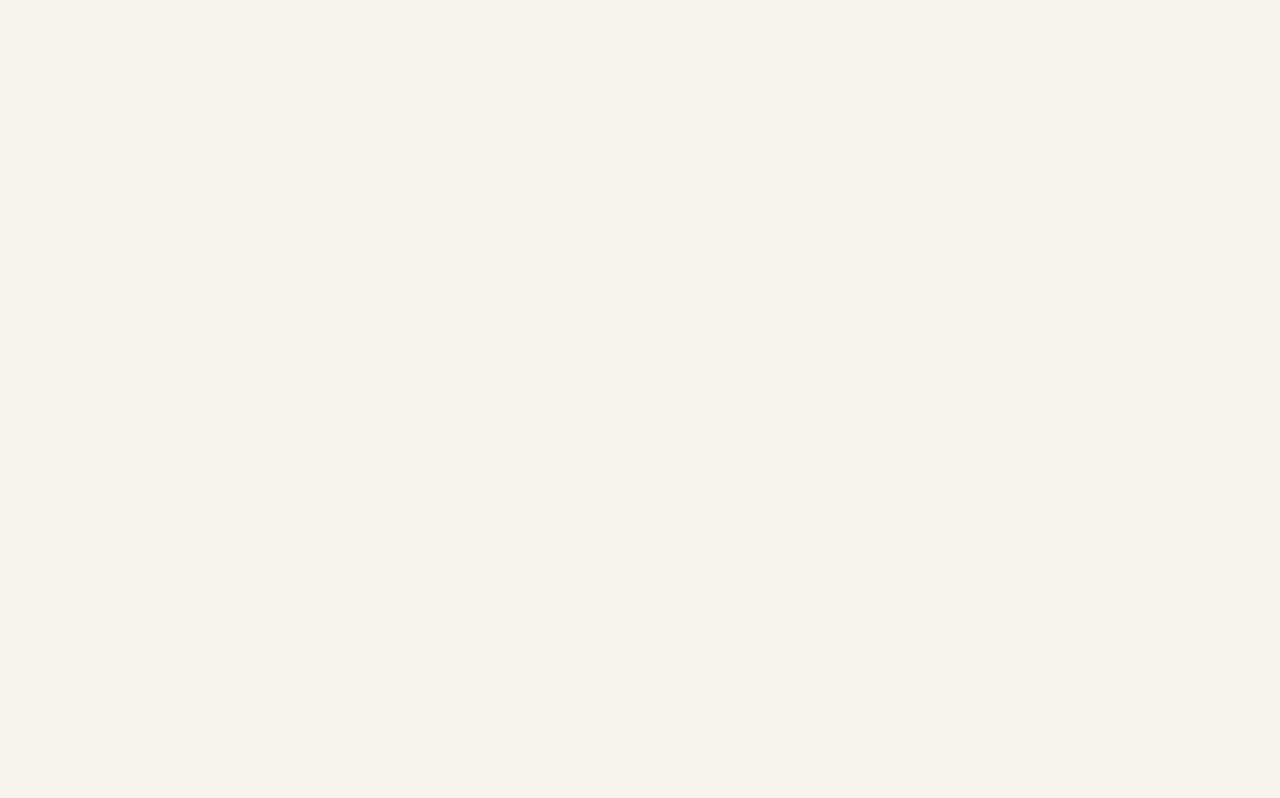
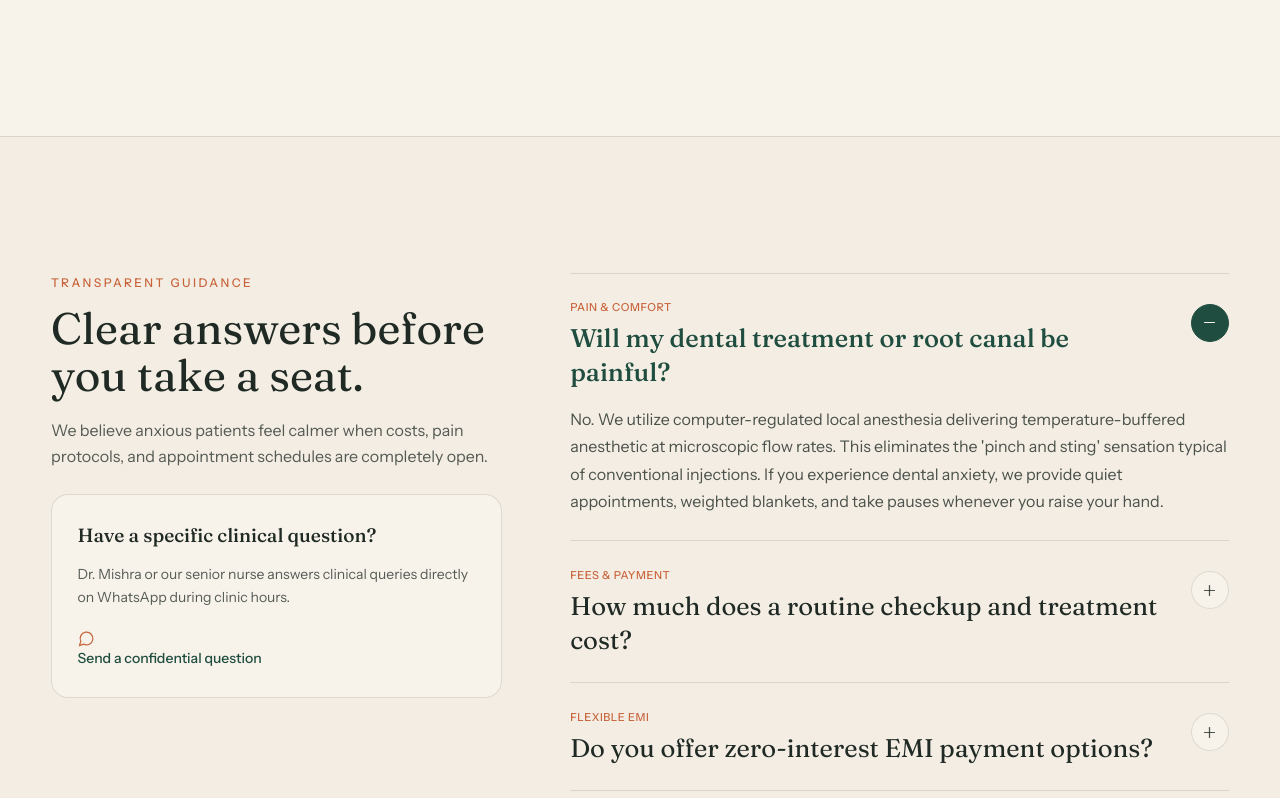
Before and after one commit to arivraHQ/anvaya-dental-studio, a Next.js app: page / in a window 1280 px wide. Shown: the part 7322-8120 px from the top of the page. Before the commit the page ends 7458 px from the top, so only its background shows below. Built offline with nearby package versions, Linux system fonts and the light colour scheme.

Commit message:
feat: faq section

```diff
--- a/app/page.tsx
+++ b/app/page.tsx
@@ -6,6 +6,7 @@ import { Doctor } from "@/components/Doctor";
 import { FirstVisit } from "@/components/FirstVisit";
 import { Results } from "@/components/Results";
 import { Testimonials } from "@/components/Testimonials";
+import { FAQ } from "@/components/FAQ";
 
 export default function Home() {
   return (
@@ -18,6 +19,7 @@ export default function Home() {
       <FirstVisit />
       <Results />
       <Testimonials />
+      <FAQ />
     </main>
   );
 }
--- /dev/null
+++ b/components/FAQ.tsx
@@ -0,0 +1,121 @@
+"use client";
+
+import { useState } from "react";
+import { motion, AnimatePresence } from "framer-motion";
+import { siteContent } from "@/content/site";
+import { Plus, Minus, MessageCircle } from "lucide-react";
+
+export function FAQ() {
+  const [openIndex, setOpenIndex] = useState<number | null>(0); // first item open by default
+
+  const toggleIndex = (index: number) => {
+    setOpenIndex(openIndex === index ? null : index);
+  };
+
+  return (
+    <section
+      id="faq"
+      className="py-20 lg:py-32 bg-surface/40 border-t border-[rgba(31,42,36,0.12)] relative"
+    >
+      <div className="max-w-7xl mx-auto px-6 sm:px-8 lg:px-12">
+        <div className="grid grid-cols-1 lg:grid-cols-12 gap-12 lg:gap-16 items-start">
+
+          {/* Left Column: Heading & Direct Inquiries (Cols 1-5) */}
+          <div className="lg:col-span-5 space-y-6 lg:sticky lg:top-32">
+            <div>
+              <span className="text-[12px] font-medium tracking-[0.2em] uppercase text-accent block mb-3">
+                Transparent Guidance
+              </span>
+              <h2 className="font-serif text-[34px] sm:text-[44px] leading-[1.08] text-text font-normal">
+                Clear answers before you take a seat.
+              </h2>
+              <p className="text-[16px] text-text/75 mt-4 leading-relaxed">
+                We believe anxious patients feel calmer when costs, pain protocols, and appointment schedules are completely open.
+              </p>
+            </div>
+
+            {/* Direct Question Card */}
+            <div className="p-6 rounded-2xl bg-bg border border-[rgba(31,42,36,0.12)] space-y-3">
+              <span className="font-serif text-lg text-text font-medium block">
+                Have a specific clinical question?
+              </span>
+              <p className="text-[14px] text-text/75 leading-relaxed">
+                Dr. Mishra or our senior nurse answers clinical queries directly on WhatsApp during clinic hours.
+              </p>
+              <div className="pt-2">
+                <a
+                  href={siteContent.brand.whatsappHref}
+                  target="_blank"
+                  rel="noopener noreferrer"
+                  className="inline-flex items-center gap-2 text-[14px] font-medium text-primary hover:text-accent transition-colors hover-draw-line"
+                >
+                  <MessageCircle className="w-4 h-4 text-accent" strokeWidth={1.75} />
+                  <span>Send a confidential question</span>
+                </a>
+              </div>
+            </div>
+          </div>
+
+          {/* Right Column: Minimal Accordion (Cols 6-12) */}
+          <div className="lg:col-span-7 divide-y divide-[rgba(31,42,36,0.12)] border-y border-[rgba(31,42,36,0.12)]">
+            {siteContent.faq.map((item, index) => {
+              const isOpen = openIndex === index;
+              return (
+                <div key={index} className="py-6 transition-colors duration-200">
+                  <button
+                    type="button"
+                    onClick={() => toggleIndex(index)}
+                    className="w-full text-left flex items-start justify-between gap-6 focus:outline-none group"
+                    aria-expanded={isOpen}
+                  >
+                    <div>
+                      <span className="text-[11px] font-medium uppercase tracking-wider text-accent block mb-1">
+                        {item.category}
+                      </span>
+                      <h3
+                        className={`font-serif text-xl sm:text-2xl transition-colors duration-200 ${
+                          isOpen ? "text-primary font-medium" : "text-text group-hover:text-primary"
+                        }`}
+                      >
+                        {item.question}
+                      </h3>
+                    </div>
+
+                    <div
+                      className={`w-9 h-9 rounded-full border border-[rgba(31,42,36,0.12)] flex items-center justify-center shrink-0 mt-1 transition-all duration-300 ${
+                        isOpen ? "bg-primary text-[#F7F2EA] border-primary" : "bg-bg text-text/80 group-hover:border-primary"
+                      }`}
+                    >
+                      {isOpen ? (
+                        <Minus className="w-4 h-4" strokeWidth={1.75} />
+                      ) : (
+                        <Plus className="w-4 h-4" strokeWidth={1.75} />
+                      )}
+                    </div>
+                  </button>
+
+                  <AnimatePresence>
+                    {isOpen && (
+                      <motion.div
+                        initial={{ opacity: 0, height: 0 }}
+                        animate={{ opacity: 1, height: "auto" }}
+                        exit={{ opacity: 0, height: 0 }}
+                        transition={{ duration: 0.35, ease: [0.22, 1, 0.36, 1] }}
+                        className="overflow-hidden"
+                      >
+                        <p className="pt-4 text-[15px] sm:text-[16px] leading-[1.7] text-text/80 max-w-2xl">
+                          {item.answer}
+                        </p>
+                      </motion.div>
+                    )}
+                  </AnimatePresence>
+                </div>
+              );
+            })}
+          </div>
+
+        </div>
+      </div>
+    </section>
+  );
+}
```
Also changed, not shown: screenshots/faq-desktop-1440.png (added), screenshots/faq-mobile-375.png (added).
